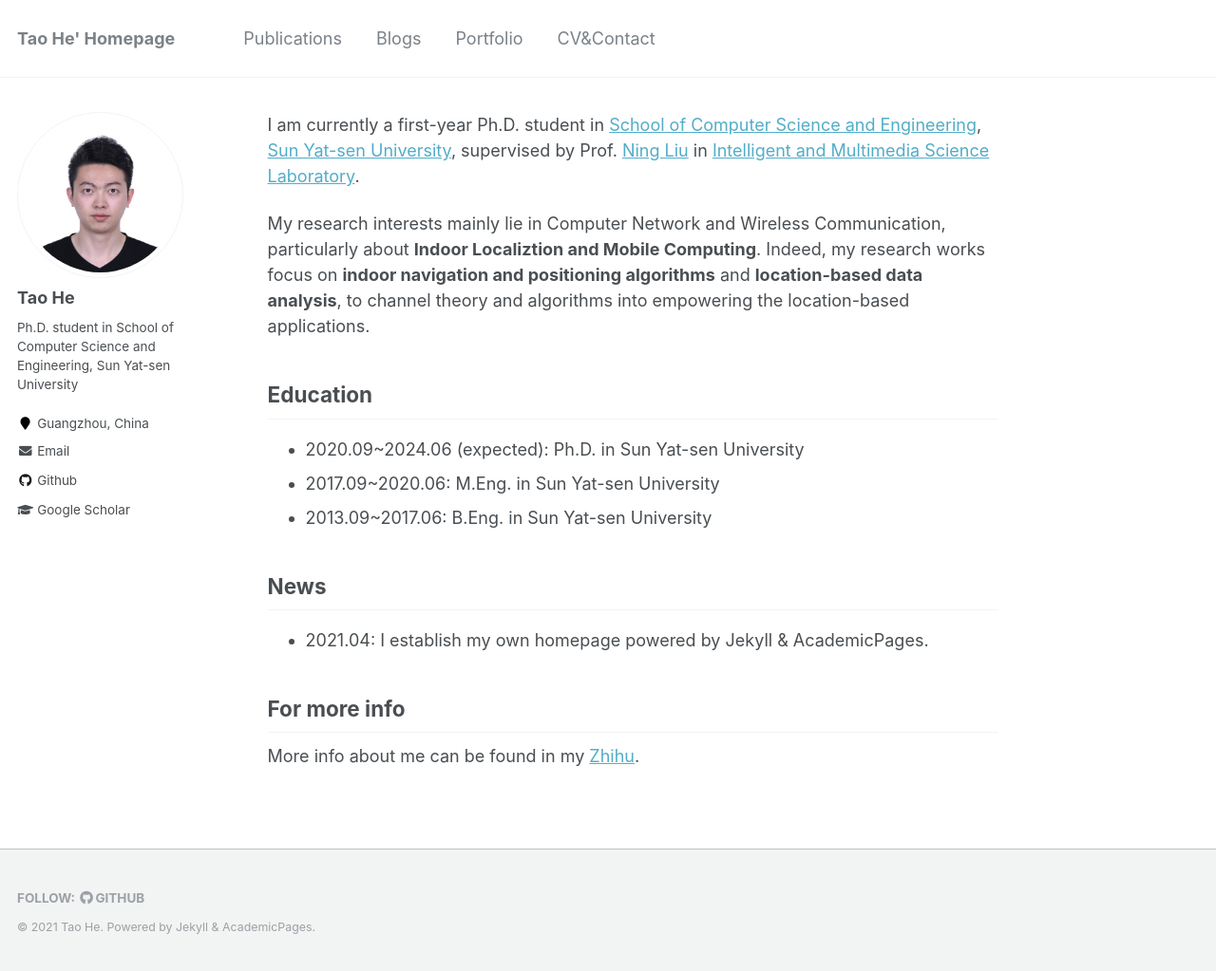
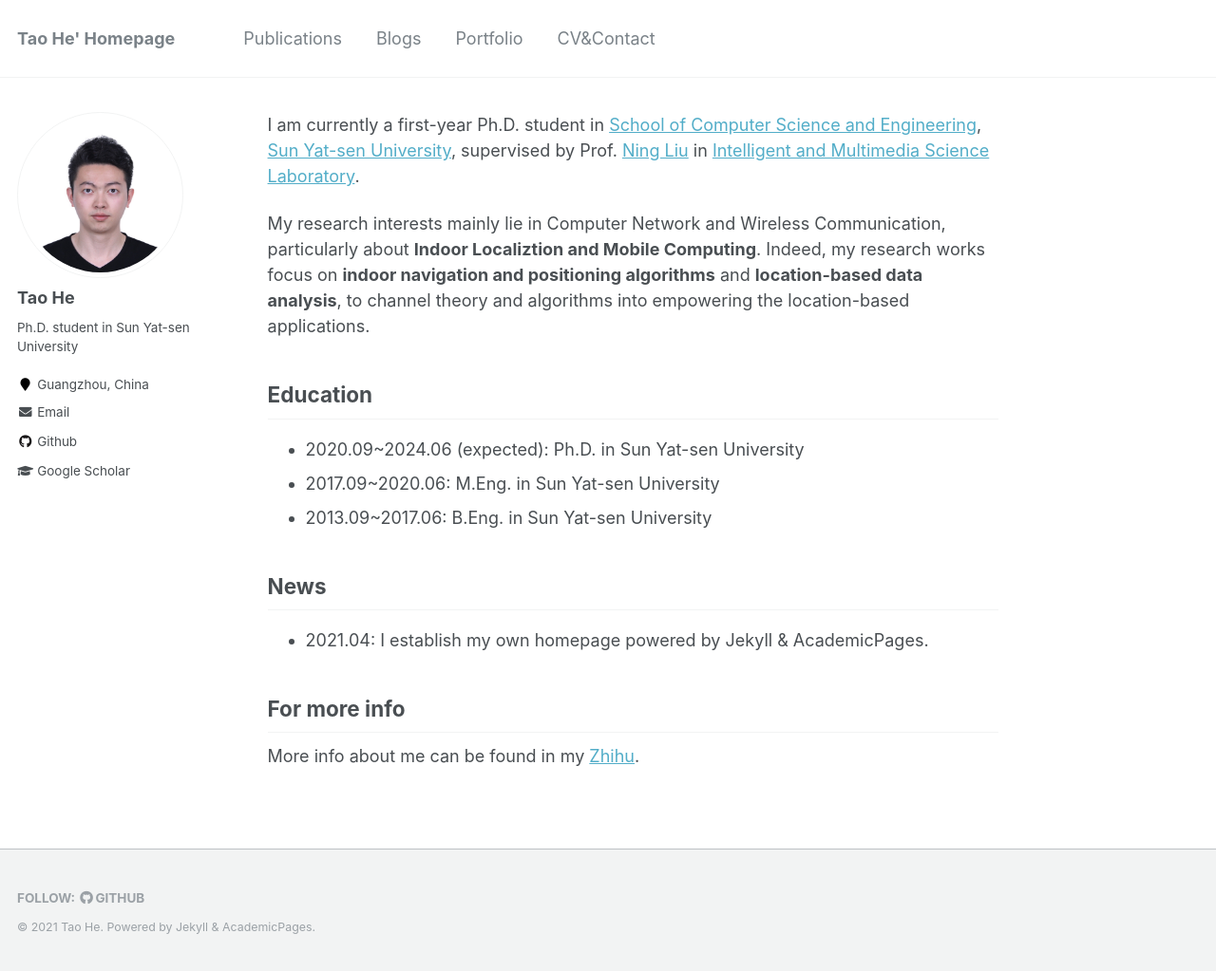
Before and after one commit to onewalnut/onewalnut.github.io, a Jekyll site: the page built from _pages/about.md, in a window 1280 px wide and 1023 px high. Shown: the whole window at 95% size. Built offline with Jekyll 4.4.1, drawn with Linux system fonts in a browser that asks for light colours.

Commit message:
Update _config.yml

```diff
--- a/_config.yml
+++ b/_config.yml
@@ -82,7 +82,7 @@ analytics:
 author:
   name             : "Tao He"
   avatar           : "profile.jpg"
-  bio              : "Ph.D. student in School of Computer Science and Engineering, Sun Yat-sen University"
+  bio              : "Ph.D. student in Sun Yat-sen University" #School of Computer Science and Engineering,
   location         : "Guangzhou, China"
   employer         :
   email            : "hetao23@mail2.sysu.edu.cn"
```
